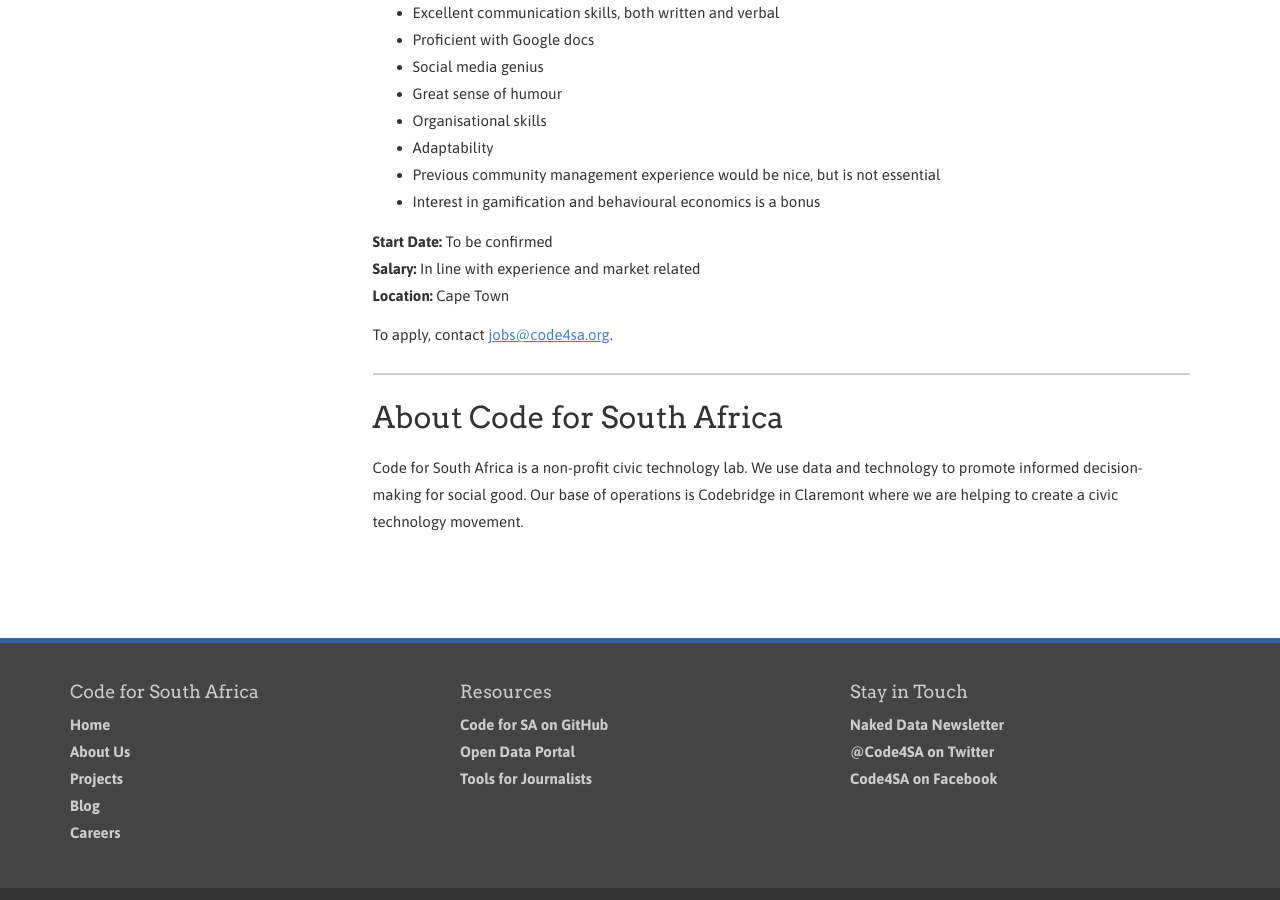
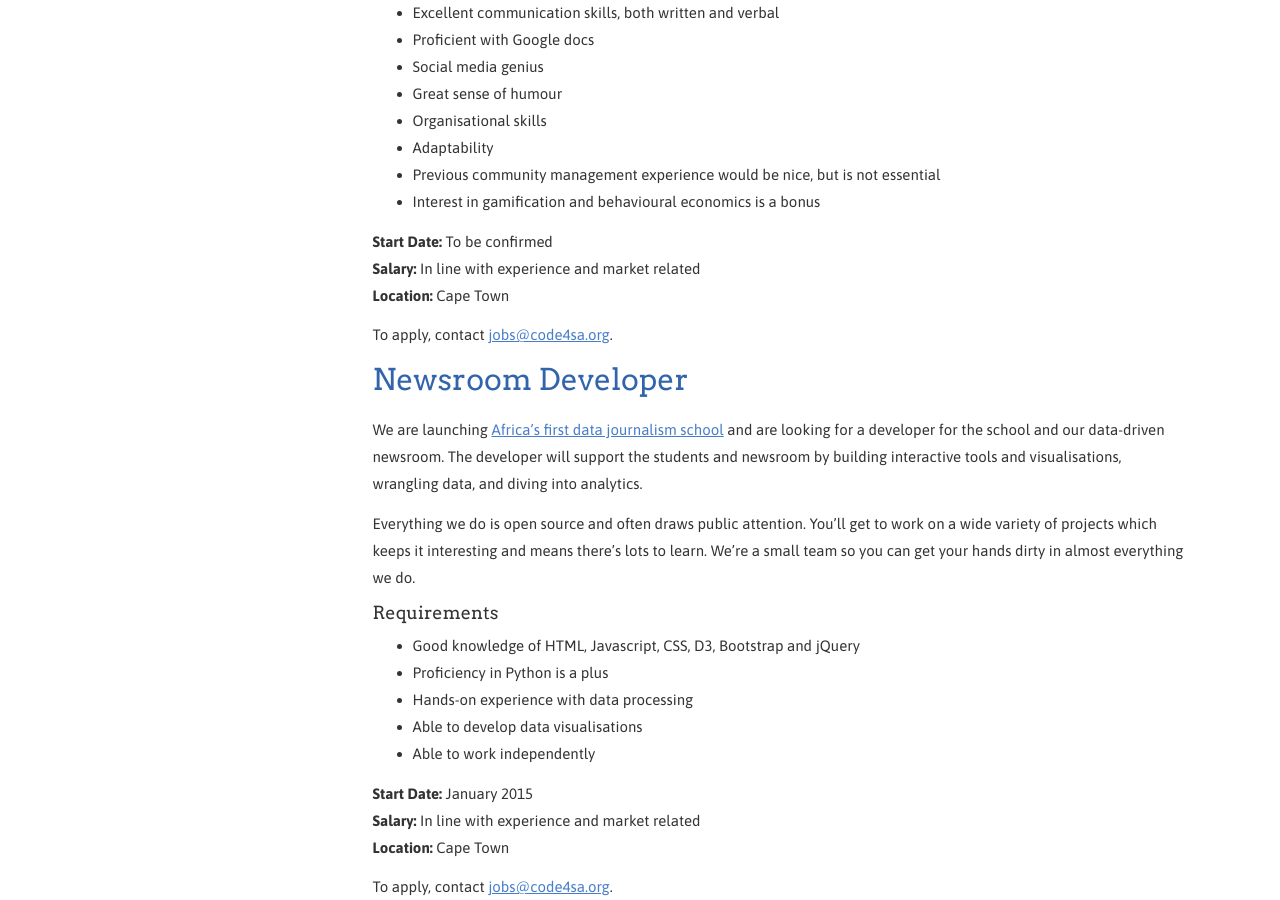
Before and after one commit to Code4SA/old-code4sa.github.io, a Jekyll site: the page built from careers.html, in a window 1280 px wide and 900 px high, scrolled down 1963 px. Built offline with Jekyll 4.4.1, drawn with Linux system fonts in a browser that asks for light colours; Markdown is read by kramdown in place of the engine named in the settings.

Commit message:
School dev role

```diff
--- a/careers.html
+++ b/careers.html
@@ -20,8 +20,9 @@
 	  <nav>
 	    <h2> Open Positions </h2>
 	    <ul>
-	  <li><a href="#newseditor">News Editor</a></li>
+	      <li><a href="#newseditor">News Editor</a></li>
 	      <li><a href="#communitymanager">Community Manager</a></li>
+	      <li><a href="#newsdev">Newsroom Developer</a></li>
 	    </ul>
 	  </nav>
 	</div>
@@ -94,6 +95,32 @@
 	  </section>
 
 	  <section>
+	    <h2><a id="newsdev">Newsroom Developer</a></h2>
+
+	    <p>We are launching <a href="/school/">Africa’s first data journalism school</a> and are looking for a developer for the school and our data-driven newsroom. The developer will support the students and newsroom by building interactive tools and visualisations, wrangling data, and diving into analytics.</p>
+
+	    <p>Everything we do is open source and often draws public attention. You’ll get to work on a wide variety of projects which keeps it interesting and means there’s lots to learn. We’re a small team so you can get your hands dirty in almost everything we do.</p>
+
+	    <h4>Requirements</h4>
+
+	    <ul>
+	      <li>Good knowledge of HTML, Javascript, CSS, D3, Bootstrap and jQuery</li>
+	      <li>Proficiency in Python is a plus</li>
+	      <li>Hands-on experience with data processing</li>
+	      <li>Able to develop data visualisations</li>
+	      <li>Able to work independently</li>
+	    </ul>
+
+	    <p>
+	    <b>Start Date:</b> January 2015<br>
+	    <b>Salary:</b> In line with experience and market related<br>
+	    <b>Location:</b> Cape Town<br>
+	    </p>
+
+	    <p>To apply, contact <a href="mailto:jobs@code4sa.org">jobs@code4sa.org</a>.</p>
+	  </section>
+
+	  <section>
 	    <hr>
 
 	    <h2>About Code for South Africa</h2>
```
